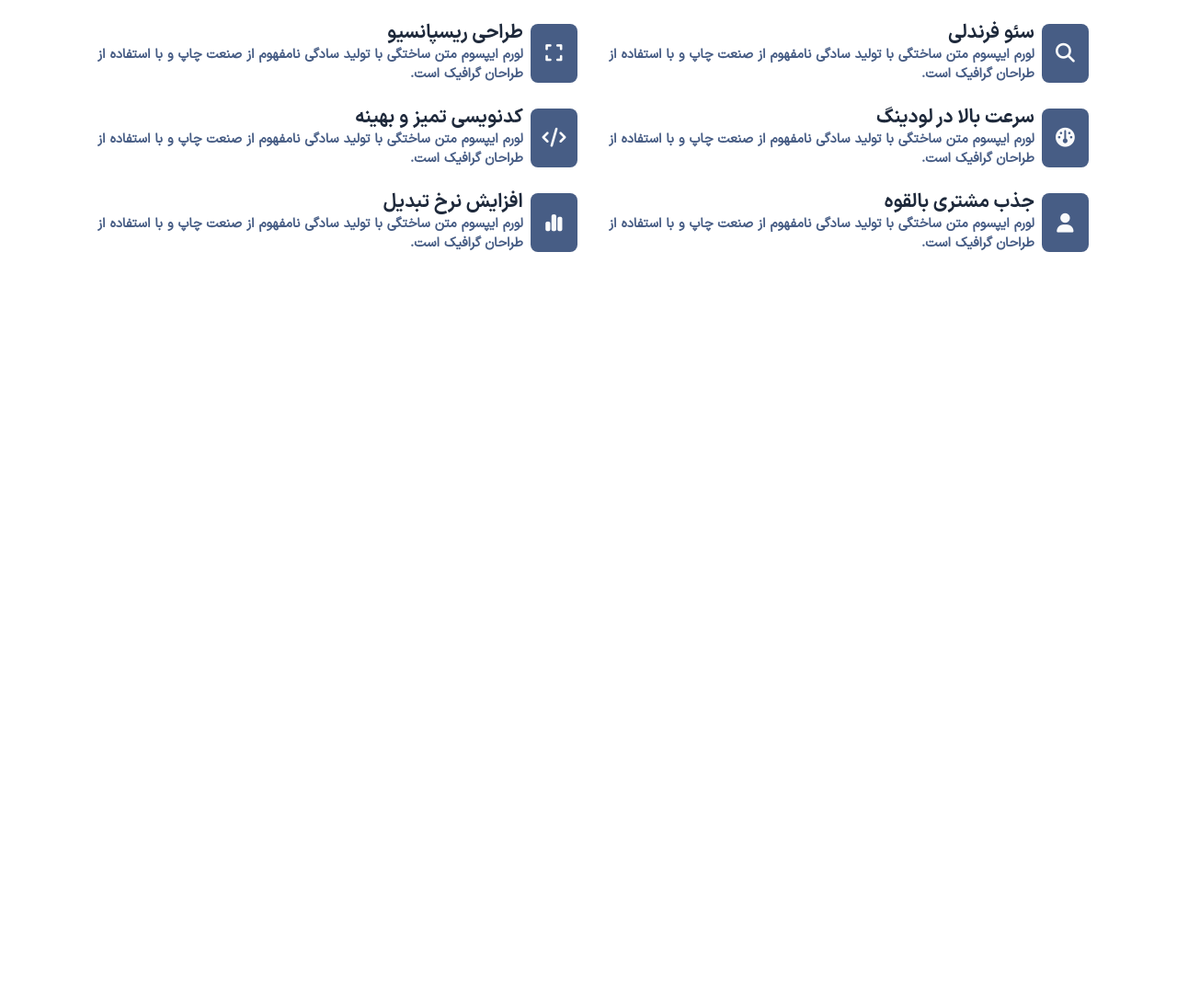
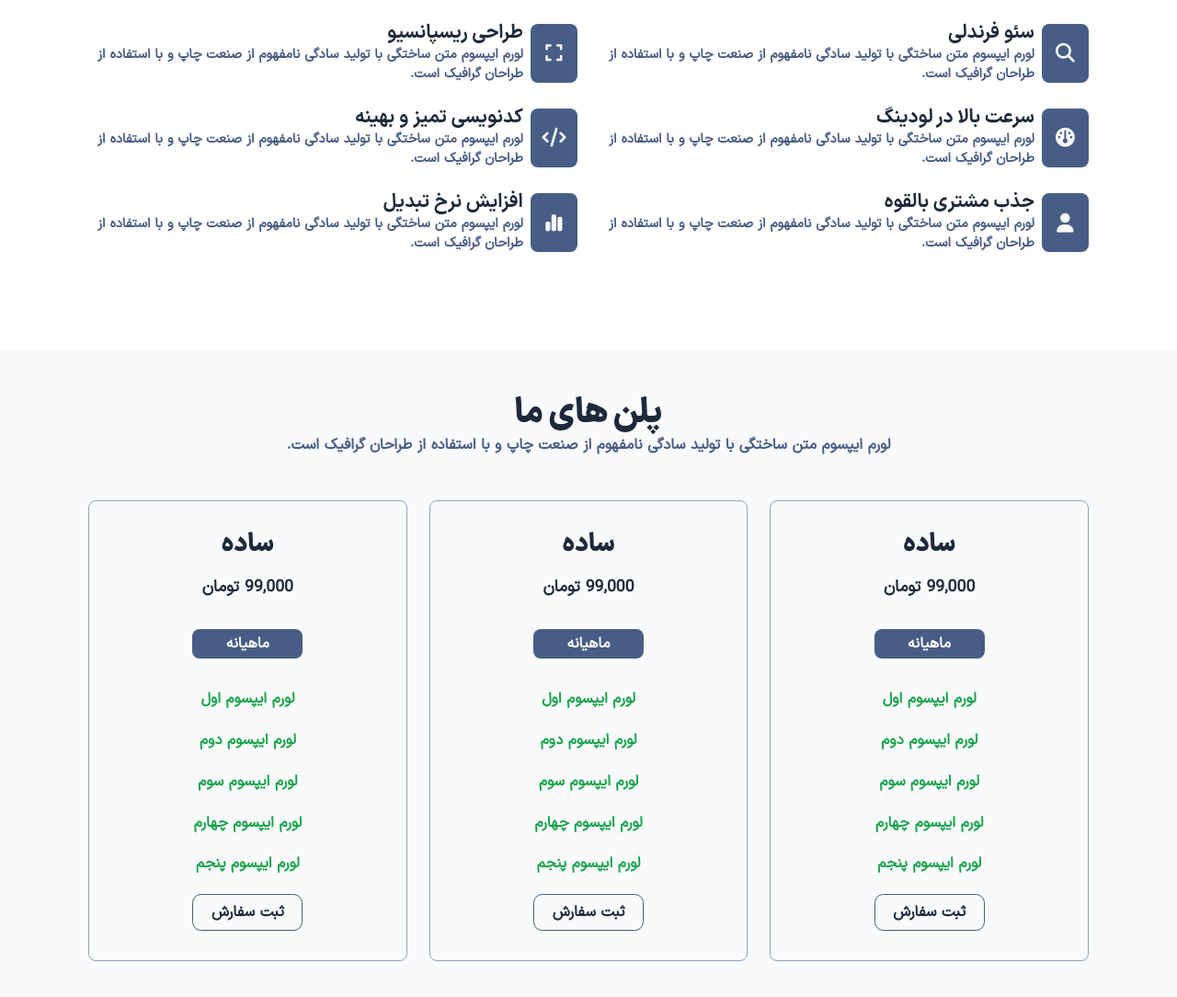
Before and after one commit to mohammadmehdidalvandii/i-lannding, a plain HTML site: page index.html in a window 1280 px wide. Shown: the part 2046-3130 px from the top of the page at 92% size. Before the commit the page ends 2346 px from the top, so only its background shows below. Drawn offline with Linux system fonts and the light colour scheme.

Commit message:
create section pricing for section section main

```diff
--- a/css/style.css
+++ b/css/style.css
@@ -394,5 +394,71 @@ color: var(--color-green-1);
 }
 
 /* <<<<<<<< Section  Features >>>>>>>> */
+
+/* <<<<<<<< Section Pricing  >>>>>>>> */
+.pricing{
+    display: block;
+    margin-top: 5rem;
+    padding: 3rem;
+    width: 100%;
+    background-color: var(--color-bg);
+}
+.pricing_item{
+    display: block;
+    text-align: center  ;
+    margin-bottom: 1.5rem;
+    width: 100%;
+    padding: 2rem 1rem;
+    border: 1px solid var(--color-purple-1);
+    border-radius: 0.5rem;
+}
+.pricing_item_title{
+    font-family: var(--font-Black);
+    font-size: 1.7rem;
+    color: var(--color-text-1);
+}
+.pricing_item_price{
+    display: block;
+    margin-top: 1rem;
+    font-size: 1.1rem;
+    color: var(--color-text-1);
+}
+.pricing_item_subTitle{
+    display: flex;
+    align-items: center;
+    justify-content: center;
+    margin: 2rem auto;
+    width: 120px;
+    height: 2rem;
+    border-radius: 0.5rem;
+    background-color: var(--color-text-2);
+    color: var(--color-bg);
+}
+.pricing_item_items{
+    display: block;
+}
+.pricing_item_item{
+    margin-bottom: 1.3rem;
+    color: var(--color-green-2);
+}
+.pricing_item_btn{
+    display: flex;
+    align-items: center;
+    justify-content: center;
+    text-decoration: none;
+    margin: 0 auto;
+    width: 120px;
+    height: 2.5rem;
+    border: 1px solid var(--color-text-2);
+    border-radius: 0.6rem;
+    font-size: 1rem;
+    color: var(--color-text-1);
+    transition: 0.3s ease-in;
+}
+.pricing_item_btn:hover{
+    background-color: var(--color-purple-1);
+    color: var(--color-bg);
+}
+/* <<<<<<<< Section Pricing  >>>>>>>> */
 /* <<<<<<<<>>>>>>>> */
 /* <<<<<<<<>>>>>>>> */
--- a/index.html
+++ b/index.html
@@ -586,6 +586,68 @@
     </section>
     <!-- <<<< Features Section >>>> -->
 
+    <!-- <<<< Pricing Section >>>> -->
+    <section class="pricing">
+      <div class="containers">
+        <div class="row">
+          <div class="col-12">
+            <div class="title_center">
+              <h5 class="title_center_title">پلن های ما</h5>
+              <p class="title_center_desc">لورم ایپسوم متن ساختگی با تولید سادگی نامفهوم از صنعت چاپ و با استفاده از طراحان گرافیک است.</p>
+          </div>
+          </div>
+        </div>
+        <div class="row mt-5">
+          <div class="col-lg-4 col-md-6 col-sm-12">
+            <div class="pricing_item">
+              <h6 class="pricing_item_title">ساده</h6>
+              <span class="pricing_item_price">99,000 تومان</span>
+              <span class="pricing_item_subTitle">ماهیانه</span>
+              <ul class="pricing_item_items">
+                <li class="pricing_item_item">لورم ایپسوم اول</li>
+                <li class="pricing_item_item">لورم ایپسوم دوم</li>
+                <li class="pricing_item_item">لورم ایپسوم سوم</li>
+                <li class="pricing_item_item">لورم ایپسوم چهارم</li>
+                <li class="pricing_item_item">لورم ایپسوم پنجم</li>
+              </ul>
+              <a href="#" class="pricing_item_btn">ثبت سفارش</a>
+            </div>
+          </div>
+          <div class="col-lg-4 col-md-6 col-sm-12">
+            <div class="pricing_item">
+              <h6 class="pricing_item_title">ساده</h6>
+              <span class="pricing_item_price">99,000 تومان</span>
+              <span class="pricing_item_subTitle">ماهیانه</span>
+              <ul class="pricing_item_items">
+                <li class="pricing_item_item">لورم ایپسوم اول</li>
+                <li class="pricing_item_item">لورم ایپسوم دوم</li>
+                <li class="pricing_item_item">لورم ایپسوم سوم</li>
+                <li class="pricing_item_item">لورم ایپسوم چهارم</li>
+                <li class="pricing_item_item">لورم ایپسوم پنجم</li>
+              </ul>
+              <a href="#" class="pricing_item_btn">ثبت سفارش</a>
+            </div>
+          </div>
+          <div class="col-lg-4 col-md-6 col-sm-12">
+            <div class="pricing_item">
+              <h6 class="pricing_item_title">ساده</h6>
+              <span class="pricing_item_price">99,000 تومان</span>
+              <span class="pricing_item_subTitle">ماهیانه</span>
+              <ul class="pricing_item_items">
+                <li class="pricing_item_item">لورم ایپسوم اول</li>
+                <li class="pricing_item_item">لورم ایپسوم دوم</li>
+                <li class="pricing_item_item">لورم ایپسوم سوم</li>
+                <li class="pricing_item_item">لورم ایپسوم چهارم</li>
+                <li class="pricing_item_item">لورم ایپسوم پنجم</li>
+              </ul>
+              <a href="#" class="pricing_item_btn">ثبت سفارش</a>
+            </div>
+          </div>
+        </div>
+      </div>
+    </section>
+    <!-- <<<< Pricing Section >>>> -->
+
     <!-- <div class="title_center">
         <h5 class="title_center_title"></h5>
         <p class="title_center_desc">لورم ایپسوم متن ساختگی با تولید سادگی نامفهوم از صنعت چاپ و با استفاده از طراحان گرافیک است.</p>
```
